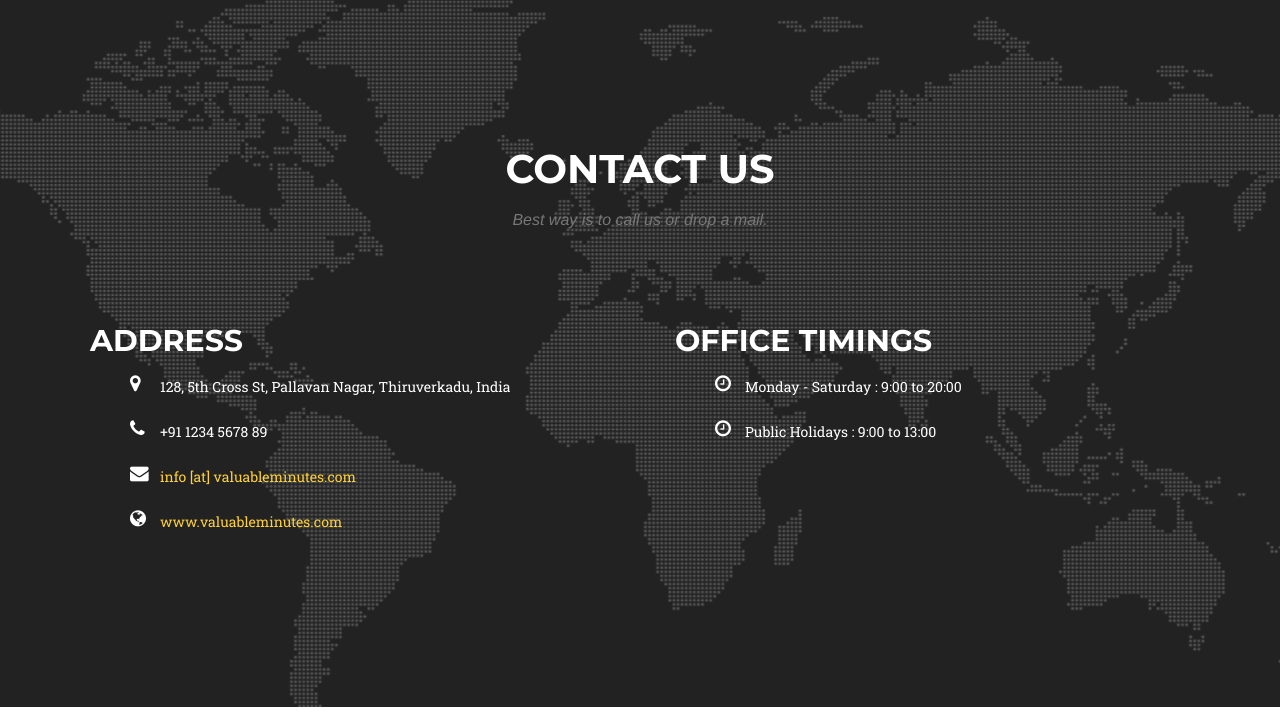
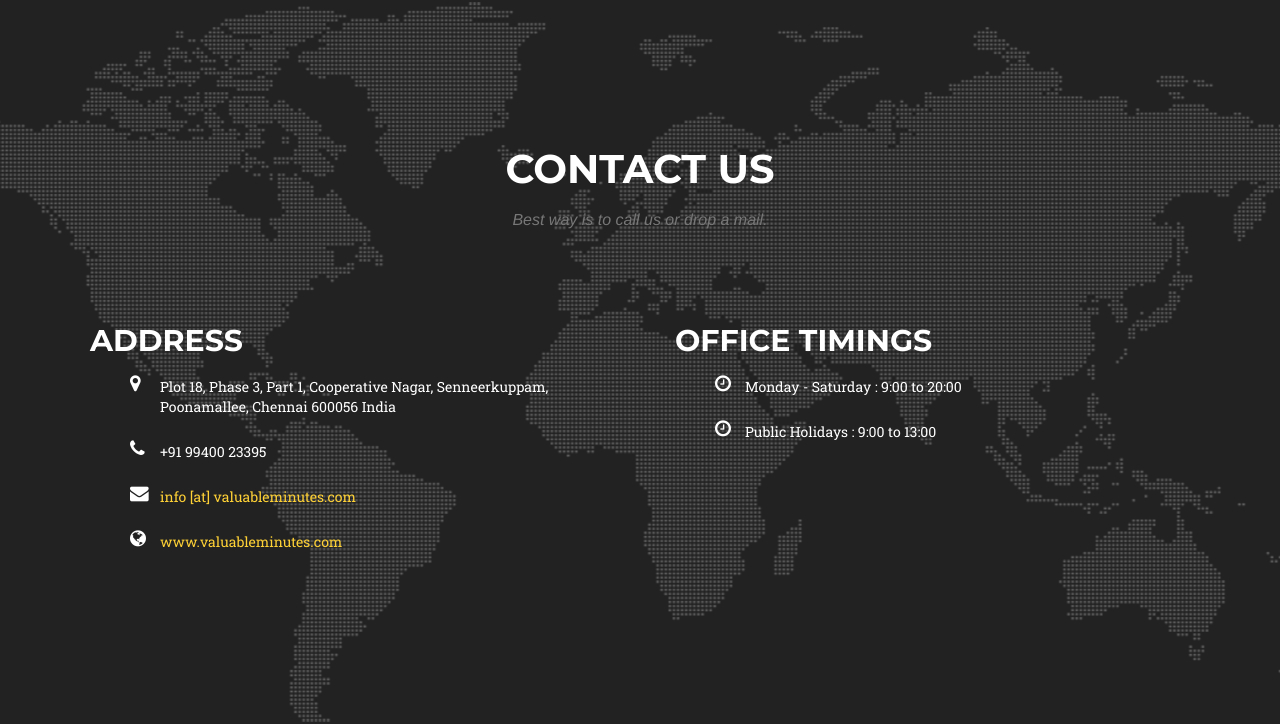
Before and after one commit to anuem/anuem.github.io, a website: page index.html in a window 1280 px wide. Shown: the part 6258-6982 px from the top of the page. Drawn offline with nearby package versions, Linux system fonts and the light colour scheme; a web font is replaced by a local one.

Commit message:
Changed address and fixed #1

```diff
--- a/index.html
+++ b/index.html
@@ -440,8 +440,8 @@
                 <div class="col-md-6">
                     <h2 style="color:white; padding-left:20px;">Address</h2>
                     <ul class="contact-info">
-						<li><i class="fa fa-map-marker fa-lg" aria-hidden="true"></i> 128, 5th Cross St, Pallavan Nagar, Thiruverkadu, India</li>
-						<li><i class="fa fa-phone fa-lg" aria-hidden="true"></i> +91 1234 5678 89</li>
+						<li><i class="fa fa-map-marker fa-lg" aria-hidden="true"></i> Plot 18, Phase 3, Part 1, Cooperative Nagar, Senneerkuppam, Poonamallee, Chennai 600056 India</li>
+						<li><i class="fa fa-phone fa-lg" aria-hidden="true"></i> +91 99400 23395</li>
 						<li><i class="fa fa-envelope fa-lg" aria-hidden="true"></i><a href="#">info [at] valuableminutes.com</a></li>
 						<li><i class="fa fa-globe fa-lg" aria-hidden="true"></i><a href="#">www.valuableminutes.com</a></li>
 					</ul>
@@ -477,7 +477,7 @@
                 </div>
                 <div class="col-md-4">
                     <ul class="list-inline quicklinks">
-                        <li>Images: <a href="www.pexels.com" target="_blank">Pexels</a>
+                        <li>Images: <a href="http://www.pexels.com" target="_blank">Pexels</a>
                         </li>
                     </ul>
                 </div>
```
